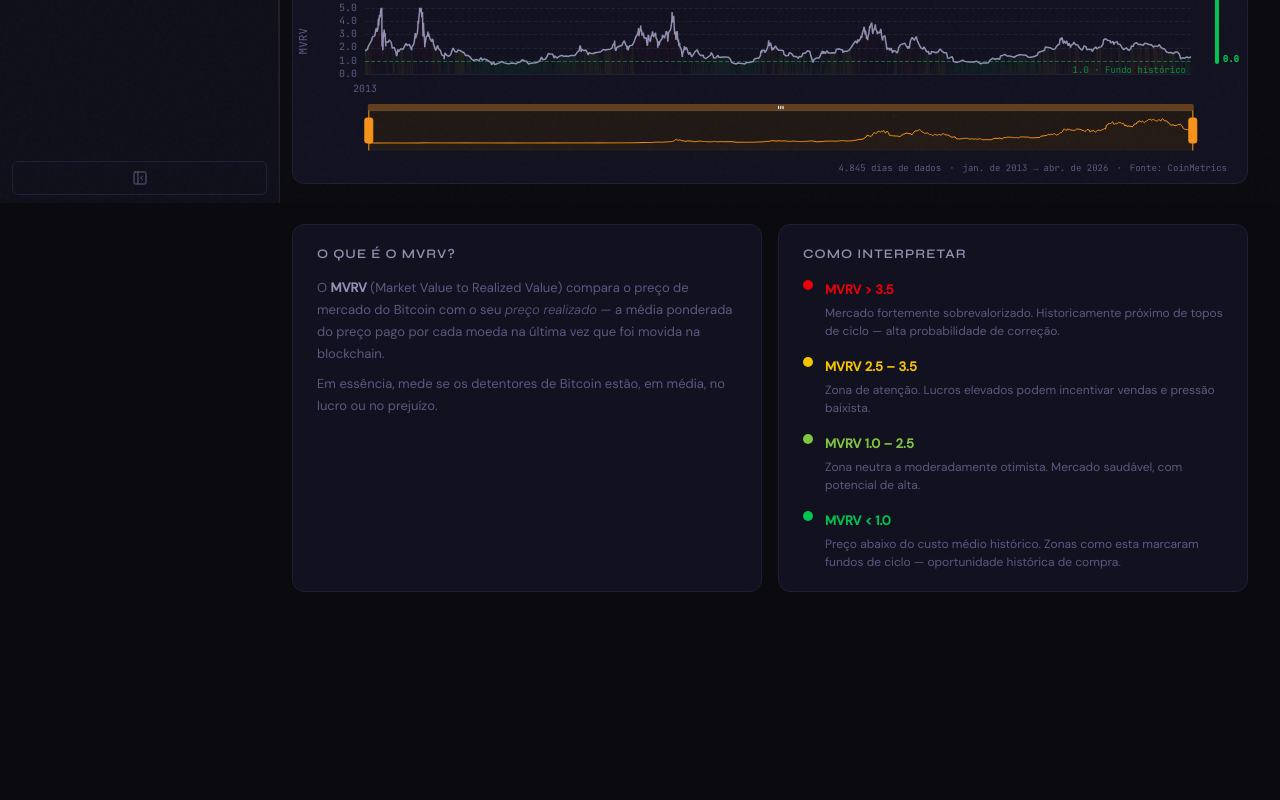
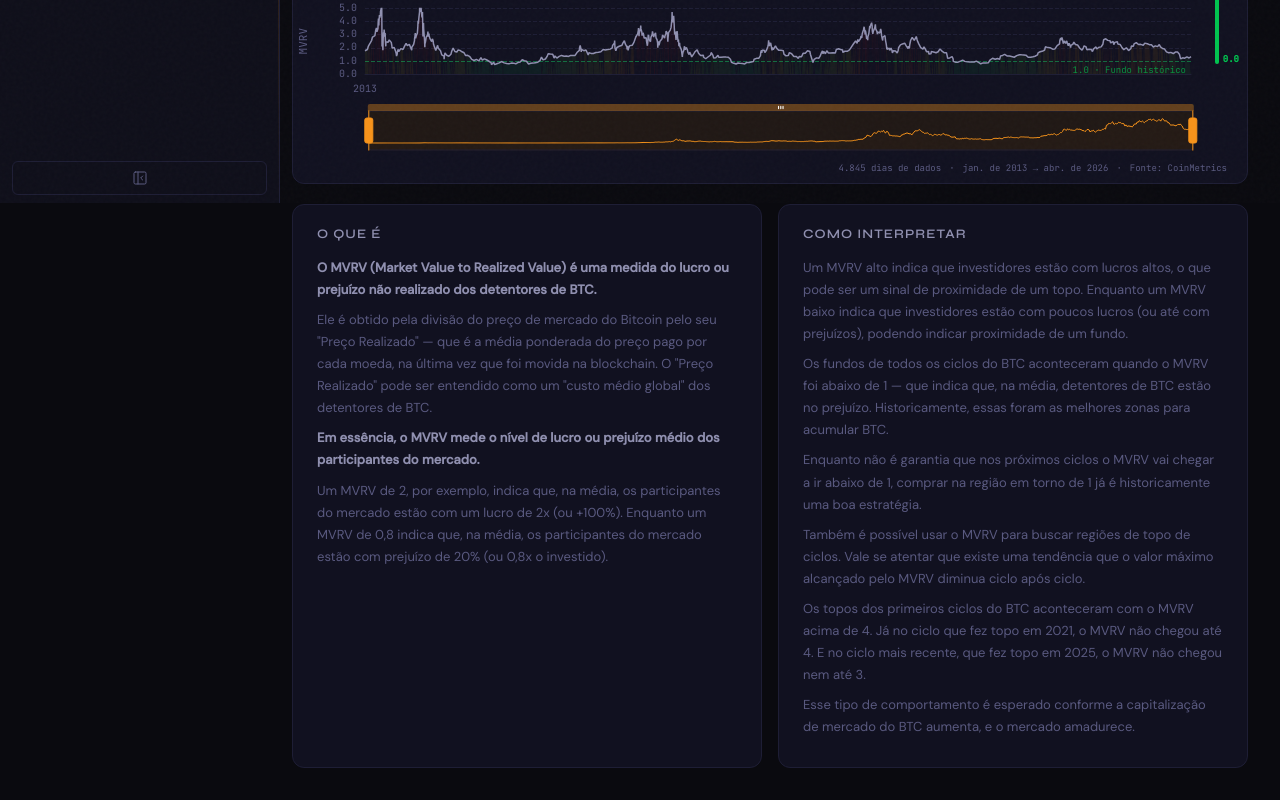
Before and after one commit to Chicoeth/btc-dashboard, a Next.js app in the folder btc-dashboard/frontend/: page /indicadores/mvrv in a window 1280 px wide. Shown: the part 597-1397 px from the top of the page. Before the commit the page ends 1221 px from the top, so only its background shows below. Built offline with nearby package versions, Linux system fonts and the light colour scheme.

Commit message:
chore: update mvrv.jsx

```diff
--- a/btc-dashboard/frontend/src/pages/indicadores/mvrv.jsx
+++ b/btc-dashboard/frontend/src/pages/indicadores/mvrv.jsx
@@ -35,50 +35,59 @@ export default function MVRVPage() {
         <div className="page-card">
           <MVRVChart mvrvData={mvrvData} loading={loading} error={error} />
         </div>
+
         <div className="info-panel">
           <div className="info-section">
-          <h3>O que é o MVRV?</h3>
+            <h3>O que é</h3>
             <p>
-            O <strong>MVRV</strong> (Market Value to Realized Value) compara o preço de mercado do Bitcoin
-            com o seu <em>preço realizado</em> — a média ponderada do preço pago por cada moeda na última
-            vez que foi movida na blockchain.
+              <strong>O MVRV (Market Value to Realized Value) é uma medida do lucro ou prejuízo
+              não realizado dos detentores de BTC.</strong>
             </p>
             <p>
-            Em essência, mede se os detentores de Bitcoin estão, em média, no lucro ou no prejuízo.
+              Ele é obtido pela divisão do preço de mercado do Bitcoin pelo seu "Preço Realizado" —
+              que é a média ponderada do preço pago por cada moeda, na última vez que foi movida na
+              blockchain. O "Preço Realizado" pode ser entendido como um "custo médio global" dos
+              detentores de BTC.
+            </p>
+            <p>
+              <strong>Em essência, o MVRV mede o nível de lucro ou prejuízo médio dos participantes
+              do mercado.</strong>
+            </p>
+            <p>
+              Um MVRV de 2, por exemplo, indica que, na média, os participantes do mercado estão com
+              um lucro de 2x (ou +100%). Enquanto um MVRV de 0,8 indica que, na média, os participantes
+              do mercado estão com prejuízo de 20% (ou 0,8x o investido).
             </p>
           </div>
           <div className="info-section">
             <h3>Como interpretar</h3>
-          <div className="zone-rows">
-            <div className="zone-row">
-              <span className="dot" style={{background:'#e8000a'}} />
-              <div>
-                <strong style={{color:'#e8000a'}}>MVRV {'>'} 3.5</strong>
-                <p>Mercado fortemente sobrevalorizado. Historicamente próximo de topos de ciclo — alta probabilidade de correção.</p>
-              </div>
-            </div>
-            <div className="zone-row">
-              <span className="dot" style={{background:'#f5c400'}} />
-              <div>
-                <strong style={{color:'#f5c400'}}>MVRV 2.5 – 3.5</strong>
-                <p>Zona de atenção. Lucros elevados podem incentivar vendas e pressão baixista.</p>
-              </div>
-            </div>
-            <div className="zone-row">
-              <span className="dot" style={{background:'#80c440'}} />
-              <div>
-                <strong style={{color:'#80c440'}}>MVRV 1.0 – 2.5</strong>
-                <p>Zona neutra a moderadamente otimista. Mercado saudável, com potencial de alta.</p>
-              </div>
-            </div>
-            <div className="zone-row">
-              <span className="dot" style={{background:'#00c44f'}} />
-              <div>
-                <strong style={{color:'#00c44f'}}>MVRV {'<'} 1.0</strong>
-                <p>Preço abaixo do custo médio histórico. Zonas como esta marcaram fundos de ciclo — oportunidade histórica de compra.</p>
-              </div>
-            </div>
-          </div>
+            <p>
+              Um MVRV alto indica que investidores estão com lucros altos, o que pode ser um sinal de
+              proximidade de um topo. Enquanto um MVRV baixo indica que investidores estão com poucos
+              lucros (ou até com prejuízos), podendo indicar proximidade de um fundo.
+            </p>
+            <p>
+              Os fundos de todos os ciclos do BTC aconteceram quando o MVRV foi abaixo de 1 — que indica
+              que, na média, detentores de BTC estão no prejuízo. Historicamente, essas foram as melhores
+              zonas para acumular BTC.
+            </p>
+            <p>
+              Enquanto não é garantia que nos próximos ciclos o MVRV vai chegar a ir abaixo de 1, comprar
+              na região em torno de 1 já é historicamente uma boa estratégia.
+            </p>
+            <p>
+              Também é possível usar o MVRV para buscar regiões de topo de ciclos. Vale se atentar que
+              existe uma tendência que o valor máximo alcançado pelo MVRV diminua ciclo após ciclo.
+            </p>
+            <p>
+              Os topos dos primeiros ciclos do BTC aconteceram com o MVRV acima de 4. Já no ciclo que
+              fez topo em 2021, o MVRV não chegou até 4. E no ciclo mais recente, que fez topo em 2025,
+              o MVRV não chegou nem até 3.
+            </p>
+            <p>
+              Esse tipo de comportamento é esperado conforme a capitalização de mercado do BTC aumenta,
+              e o mercado amadurece.
+            </p>
           </div>
         </div>
 
@@ -113,7 +122,6 @@ export default function MVRVPage() {
           border: 1px solid var(--border-subtle);
           border-radius: 12px;
           overflow: hidden;
-          margin-bottom: 20px;
         }
         .info-panel {
           display: grid;
@@ -143,11 +151,6 @@ export default function MVRVPage() {
           margin: 0 0 8px;
         }
         .info-section strong { color: var(--text-secondary); }
-        .zone-rows { display: flex; flex-direction: column; gap: 14px; }
-        .zone-row { display: flex; gap: 12px; align-items: flex-start; }
-        .zone-row .dot { width: 10px; height: 10px; border-radius: 50%; flex-shrink: 0; margin-top: 3px; }
-        .zone-row div p { font-size: 12px; color: var(--text-muted); margin: 3px 0 0; line-height: 1.5; }
-        .zone-row strong { font-size: 13px; }
       `}</style>
     </Layout>
   );
```
Lines whose indentation alone changed are shown as unchanged.
